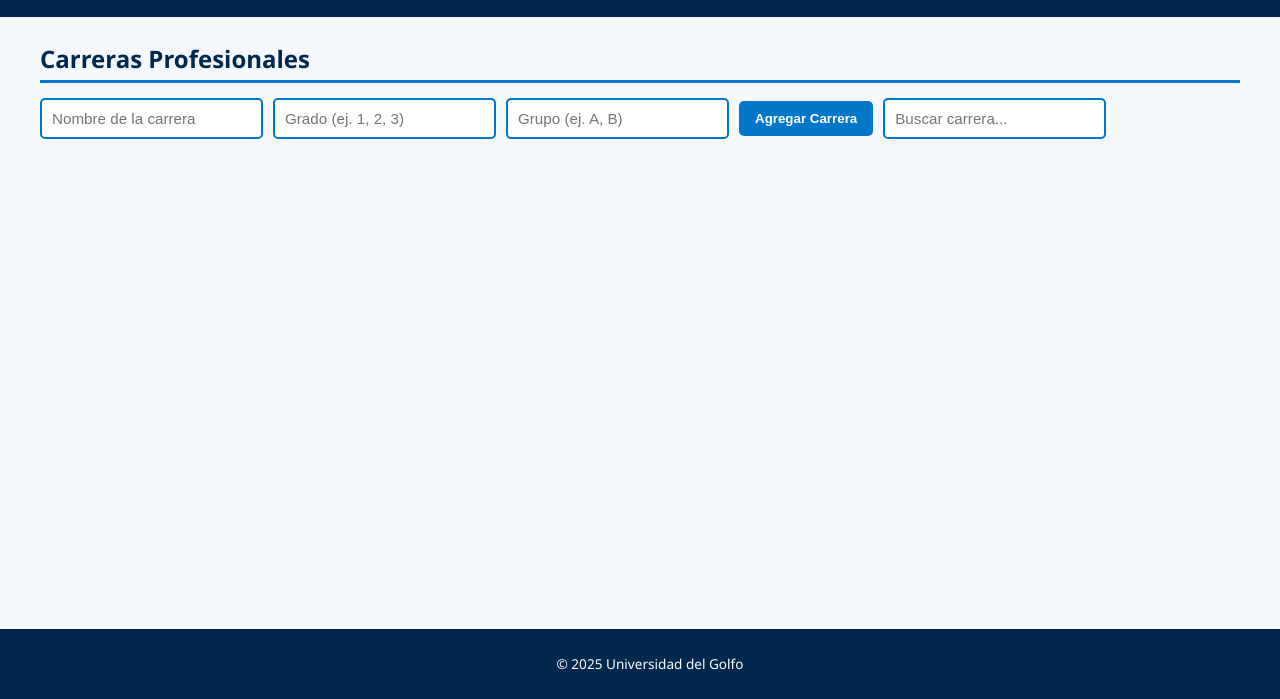
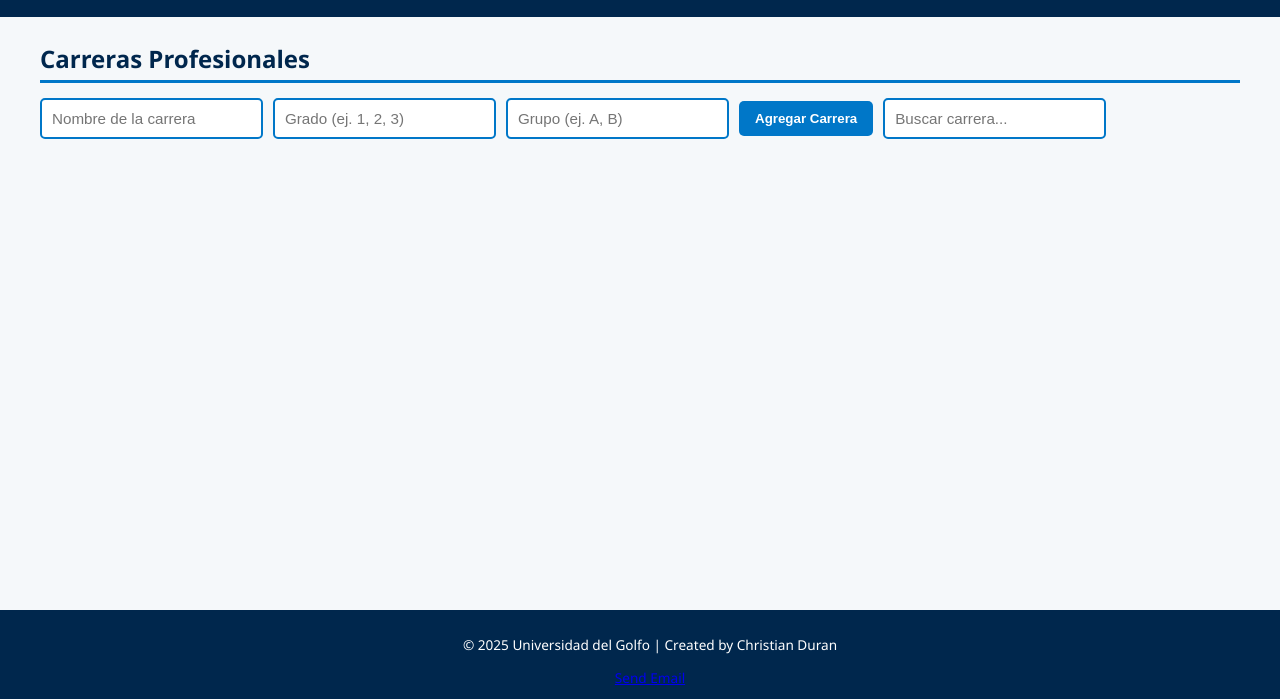
Before and after one commit to chrisdurey/horario_udelg, a plain HTML site: page index.html in a window 1280 px wide. Shown: the part 101-800 px from the top of the page. Drawn offline with nearby package versions, Linux system fonts and the light colour scheme.

Commit message:
Update index.html

```diff
--- a/index.html
+++ b/index.html
@@ -112,7 +112,8 @@
     </main>
 
     <footer>
-        <p>&copy; 2025 Universidad del Golfo</p>
+        <p>&copy; 2025 Universidad del Golfo | Created by Christian Duran</p> <a href="mailto:christian.duran@nube.unadmexico.mx">Send Email</a>
+
     </footer>
 </body>
 </html>
```
